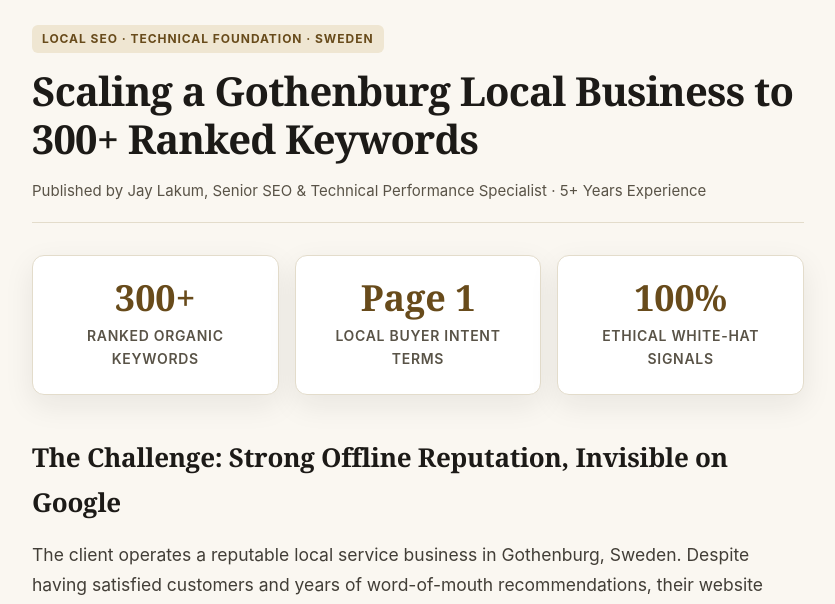
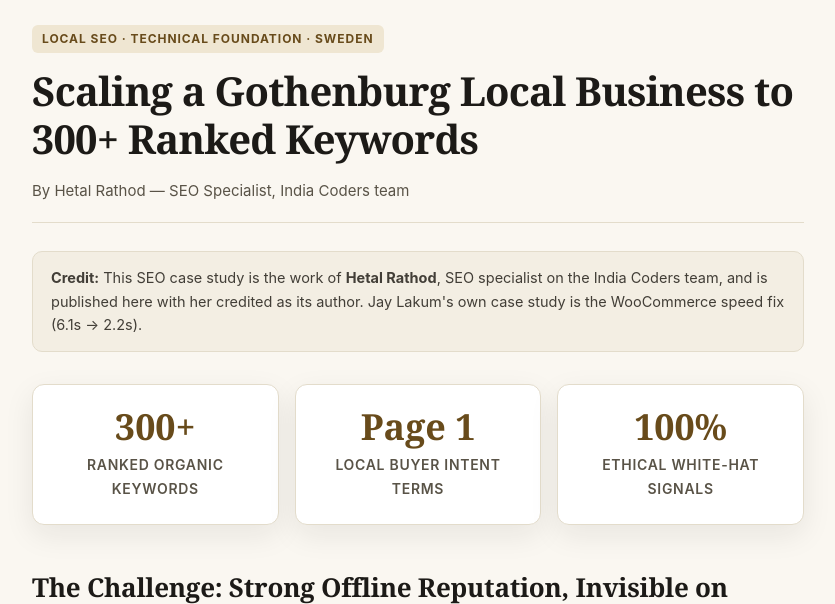
Before and after one commit to lakumjay/jaylakum, a PHP site: page /case-study/gothenburg-local-seo/index.php in a window 1280 px wide. Shown: the part 144-748 px from the top of the page, without its empty margins (222-1057 px from the left). Run offline with PHP 8.4, Linux system fonts and the light colour scheme.

Commit message:
SEO cleanup 2026-11-22: honest content, working form, no fake schema (case-study/gothenburg-local-seo/index.php)

```diff
--- a/case-study/gothenburg-local-seo/index.php
+++ b/case-study/gothenburg-local-seo/index.php
@@ -43,12 +43,12 @@
       "image": "https://jaylakum.com/og-image.png",
       "author": {
         "@type": "Person",
-        "name": "Jay Lakum",
-        "url": "https://jaylakum.com/",
-        "sameAs": [
-          "https://www.linkedin.com/in/lakum-jay/",
-          "https://github.com/lakumjay"
-        ]
+        "name": "Hetal Rathod",
+        "jobTitle": "SEO Specialist",
+        "worksFor": {
+          "@type": "Organization",
+          "name": "India Coders"
+        }
       },
       "publisher": {
         "@type": "Organization",
@@ -191,7 +191,8 @@
 
     <span class="p-cat">Local SEO &middot; Technical Foundation &middot; Sweden</span>
     <h1>Scaling a Gothenburg Local Business to 300+ Ranked Keywords</h1>
-    <p class="article-meta">Published by Jay Lakum, Senior SEO &amp; Technical Performance Specialist &middot; 5+ Years Experience</p>
+    <p class="article-meta">By Hetal Rathod — SEO Specialist, India Coders team</p>
+    <p style="background:var(--bg-soft);border:1px solid var(--line);border-radius:10px;padding:14px 18px;font-size:14.5px;color:var(--ink-soft)"><strong>Credit:</strong> This SEO case study is the work of <strong>Hetal Rathod</strong>, SEO specialist on the India Coders team, and is published here with her credited as its author. Jay Lakum's own case study is the <a href="/case-study/">WooCommerce speed fix (6.1s → 2.2s)</a>.</p>
 
     <div class="stat-grid">
       <div class="stat-card">
```
